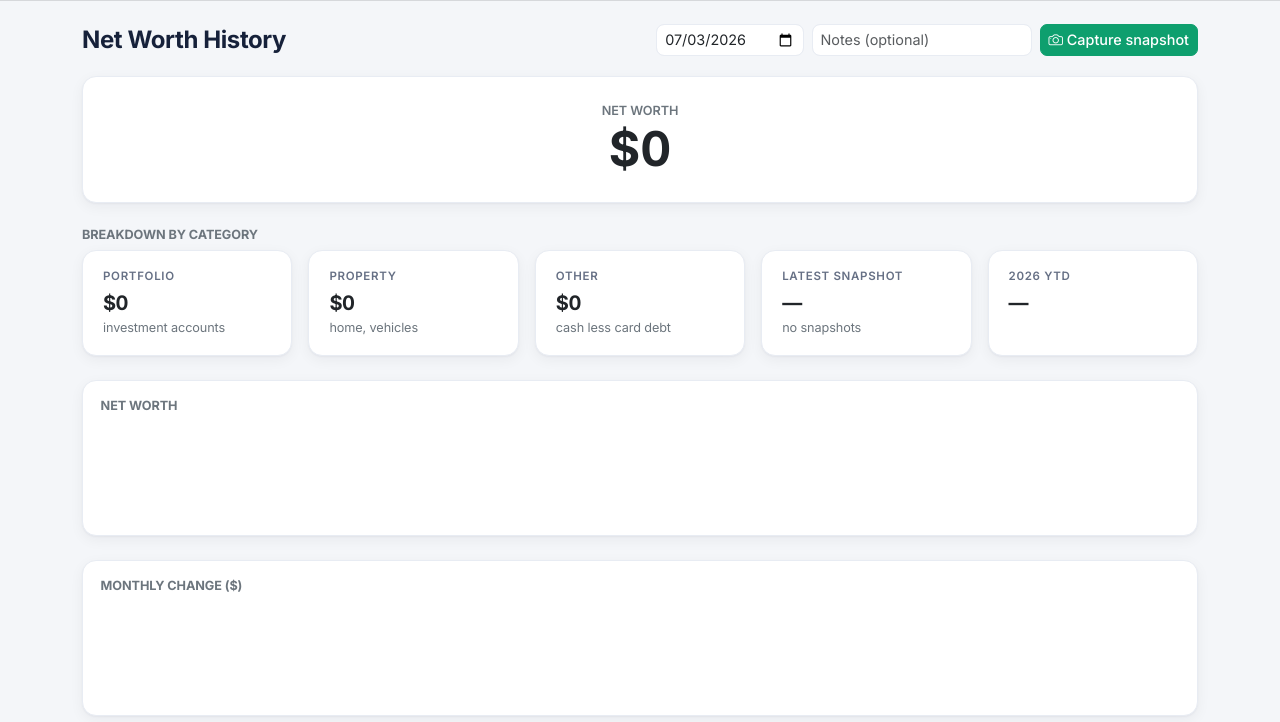
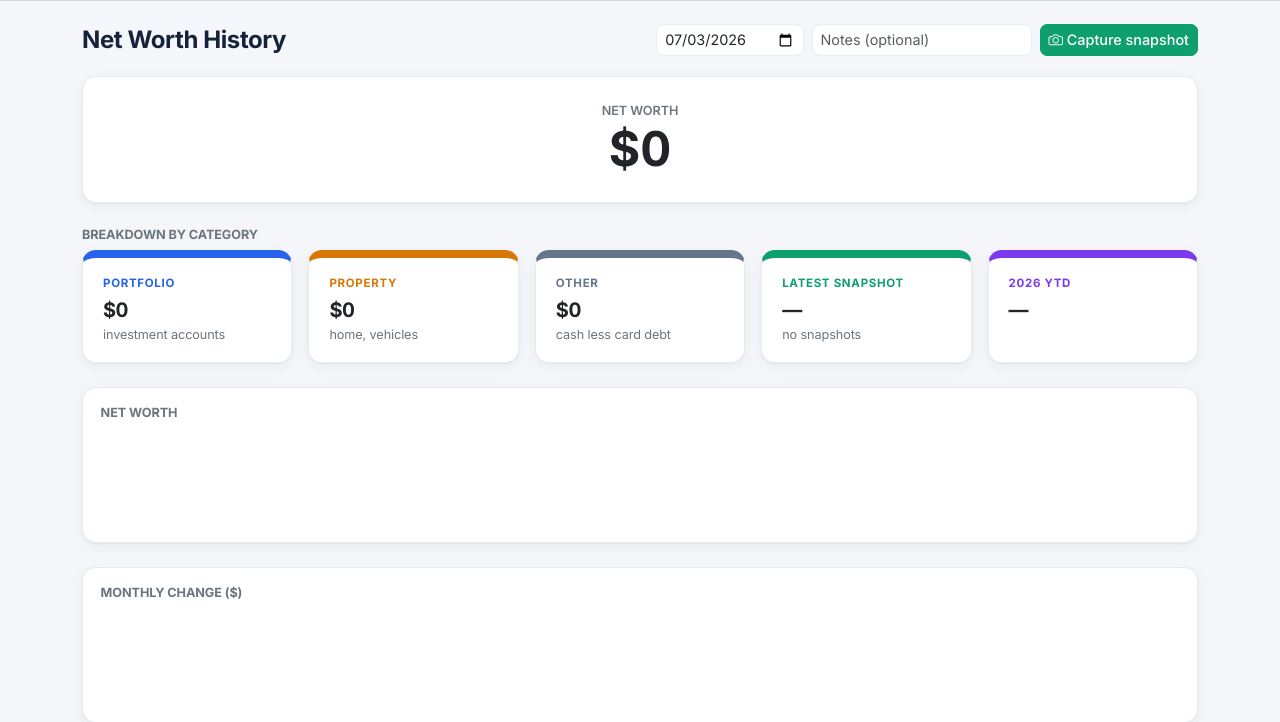
Before and after one commit to jaysuzi5/money-tracker, a Django app: page /networth/ in a window 1280 px wide. Shown: the part 71-793 px from the top of the page. Run offline with Django 5.2, Linux system fonts and the light colour scheme; the visitor is signed in with stand-in values (Sample User, id 1); data that the repository does not hold is empty; some libraries are stand-ins or nearby versions.

Commit message:
Net Worth: colored-top breakdown cards; static property fallback for no-history rows
Co-Authored-By: Claude Opus 4.8 <noreply@anthropic.com>

```diff
--- a/templates/tracker/networth.html
+++ b/templates/tracker/networth.html
@@ -21,27 +21,27 @@
 {# Breakdown by Category #}
 <h6 class="text-secondary text-uppercase small fw-bold mb-2">Breakdown by Category</h6>
 <div class="row row-cols-2 row-cols-lg-5 g-3 mb-4">
-  <div class="col"><div class="card stat-card h-100">
+  <div class="col"><div class="card stat-card h-100 tt-roth">
     <div class="label">Portfolio</div>
     <div class="value num" style="font-size:1.25rem">${{ portfolio_now|floatformat:0|intcomma }}</div>
     <div class="small text-secondary">investment accounts</div>
   </div></div>
-  <div class="col"><div class="card stat-card h-100">
+  <div class="col"><div class="card stat-card h-100 tt-pension">
     <div class="label">Property</div>
     <div class="value num" style="font-size:1.25rem">${{ property_now|floatformat:0|intcomma }}</div>
     <div class="small text-secondary">home, vehicles</div>
   </div></div>
-  <div class="col"><div class="card stat-card h-100">
+  <div class="col"><div class="card stat-card h-100 tt-cash">
     <div class="label">Other</div>
     <div class="value num {% if other_now < 0 %}neg{% endif %}" style="font-size:1.25rem">${{ other_now|floatformat:0|intcomma }}</div>
     <div class="small text-secondary">cash less card debt</div>
   </div></div>
-  <div class="col"><div class="card stat-card h-100">
+  <div class="col"><div class="card stat-card h-100 tt-hsa">
     <div class="label">Latest Snapshot</div>
     <div class="value num" style="font-size:1.25rem">{% if latest %}${{ latest.net_worth|floatformat:0|intcomma }}{% else %}—{% endif %}</div>
     <div class="small text-secondary">{% if latest %}{{ latest.snapshot_date|date:"M j, Y" }}{% else %}no snapshots{% endif %}</div>
   </div></div>
-  <div class="col"><div class="card stat-card h-100">
+  <div class="col"><div class="card stat-card h-100 tt-pretax">
     <div class="label">{{ cur_year }} YTD</div>
     <div class="value num {% if ytd_change and ytd_change >= 0 %}pos{% elif ytd_change %}neg{% endif %}" style="font-size:1.25rem">
       {% if ytd_change != None %}{% if ytd_change >= 0 %}+{% endif %}${{ ytd_change|floatformat:0|intcomma }}{% else %}—{% endif %}</div>
--- a/tracker/views.py
+++ b/tracker/views.py
@@ -1214,9 +1214,13 @@ def networth(request):
         change = (s.net_worth - prev.net_worth) if prev else None
         pct = (float(change) / float(prev.net_worth) * 100) if prev and prev.net_worth else None
         pcol = portfolio_as_of(s.snapshot_date)
+        if pcol > 0:  # has portfolio history
+            prop = s.net_worth - pcol
+        else:         # no history -> static property, portfolio = remainder
+            prop = Decimal('723046')
+            pcol = s.net_worth - prop
         rows.append({'s': s, 'change': change, 'pct': pct,
-                     'portfolio': pcol, 'property': s.net_worth - pcol,
-                     'other': Decimal('0')})
+                     'portfolio': pcol, 'property': prop, 'other': Decimal('0')})
         chart.append({'date': s.snapshot_date.isoformat(), 'net_worth': float(s.net_worth),
                       'change': float(change) if change is not None else 0.0})
         prev = s
```
